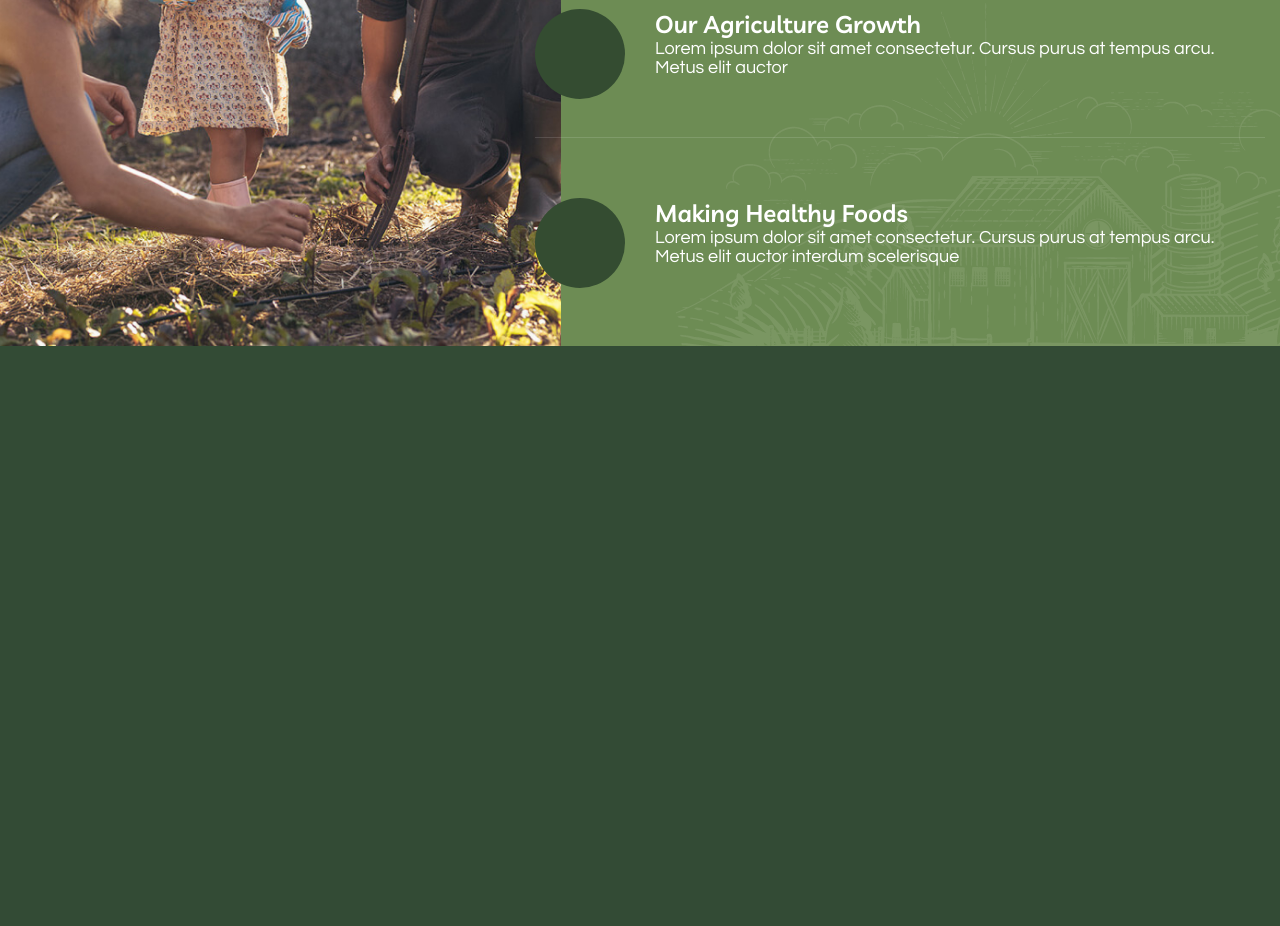
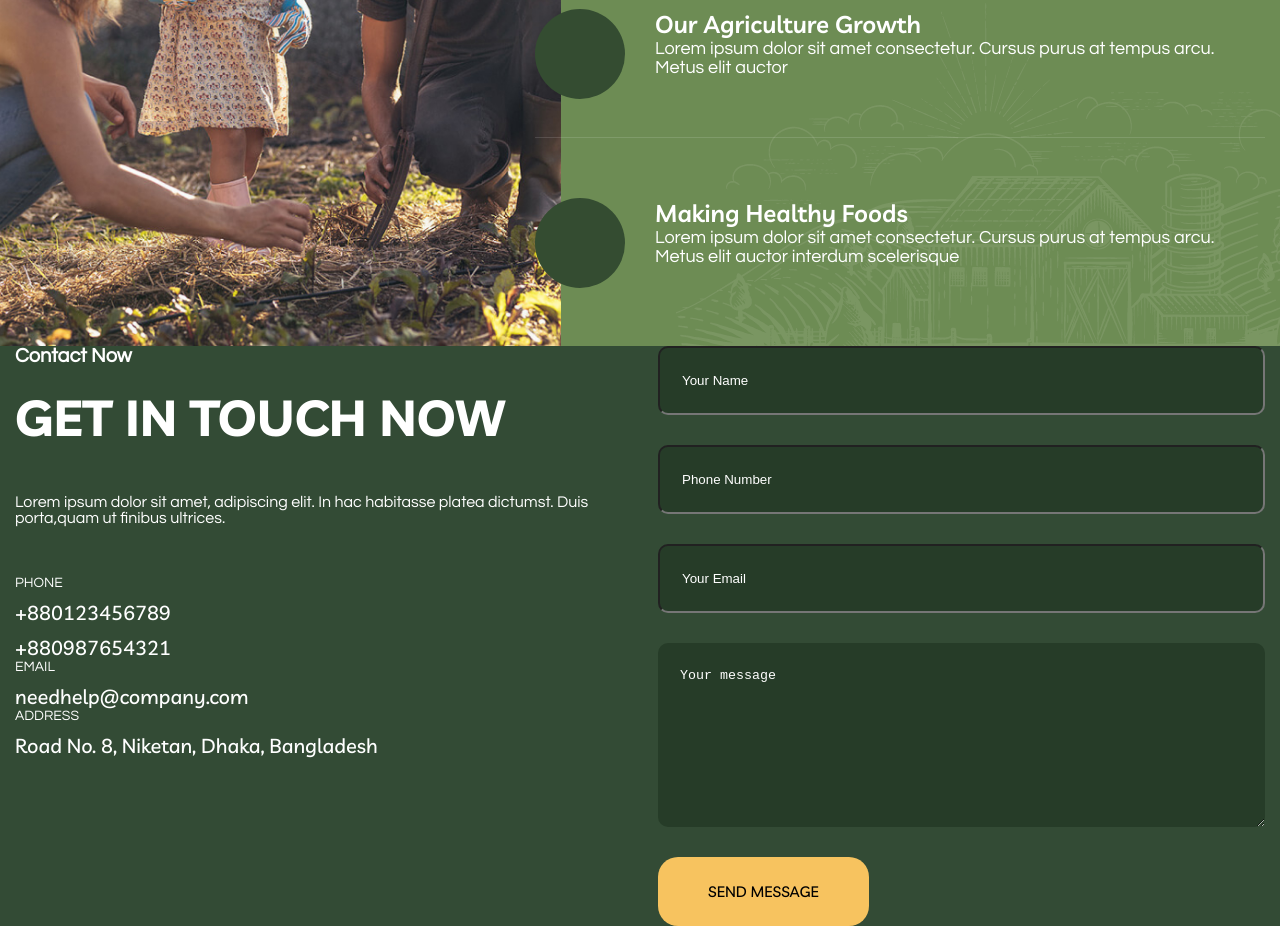
Before and after one commit to Sergili7717/smart-agro-uz-mahmud, a plain HTML site: page index.html in a window 1280 px wide. Shown: the part 4601-5527 px from the top of the page. Before the commit the page ends 4947 px from the top, so only its background shows below. Drawn offline with Linux system fonts and the light colour scheme.

Commit message:
25.06.24

```diff
--- a/index.html
+++ b/index.html
@@ -347,5 +347,39 @@
         </div>
       </div>
     </section>
+    <section class="contact">
+        <div class="container contact__container">
+          <div class="contact__left">
+            <h2>Contact Now</h2>
+            <h3>GET IN TOUCH NOW</h3>
+            <p>
+              Lorem ipsum dolor sit amet, adipiscing elit. In hac habitasse
+              platea dictumst. Duis porta,quam ut finibus ultrices.
+            </p>
+            <div>
+              <span> PHONE </span>
+              <a href="tel:+880123456789">+880123456789</a>
+              <a href="tel:+880987654321">+880987654321</a>
+            </div>
+            <div>
+              <span>Email</span>
+              <a href="email:needhelp@company.com">needhelp@company.com</a>
+            </div>
+            <div>
+              <span>Address</span>
+              <a href="address:Road No. 8, Niketan, Dhaka, Bangladesh"
+                >Road No. 8, Niketan, Dhaka, Bangladesh</a
+              >
+            </div>
+          </div>
+          <div class="contact__form">
+            <input type="text" name="firstname" placeholder="Your Name">
+            <input type="text" name="phone" placeholder="Phone Number">
+            <input type="email" name="email" placeholder="Your Email">
+            <textarea name="message" placeholder="Your message"></textarea>
+            <button class="u-btn">Send Message</button>
+          </div>
+        </div>
+    </section>
   </body>
 </html>
--- a/style.css
+++ b/style.css
@@ -670,3 +670,77 @@ header {
     transform: translateX(-50%);
   }
 }
+.contact{
+
+}
+.contact__container {
+  display: flex;
+}
+.contact__left {
+  max-width: 643px;
+  & h2 {
+    font-size: 20px;
+  }
+  & h3 {
+    font-size: 50px;
+    font-family: 'Livvic';
+    font-weight: 700;
+    margin: 20px 0 45px;
+  }
+  & >p{
+    margin-bottom: 50px;
+    & ~ div {
+      display: flex;
+      flex-direction: column;
+      & span {
+        font-size: 14px;
+        flex-wrap: 400;
+        text-transform: uppercase;
+      }
+      & a {
+        font-size: 20px;
+        font-weight: 500;
+        font-family: "Livvic";
+        margin-top: 10px;
+
+      }
+
+    }
+  }
+}
+.contact__form{
+  flex-grow: 1;
+  display: flex;
+  flex-direction: column;
+  gap: 30px;
+  & input{
+    padding: 25px 22px;
+    background-color: #263c28;
+    border-radius: 10px;
+    &::placeholder{
+      color: #fff;
+    }
+  }
+  & textarea{
+    border: none;
+    height: 184px;
+    padding: 25px 22px;
+    background-color: #263c28;
+    border-radius: 10px;
+    &::placeholder{
+    color: #fff;
+    }
+  }
+
+}
+.u-btn{
+  padding: 25px 50px;
+  background-color: #f7c35f;
+  font-size: 15px;
+  font-family: 'Livvic';
+  font-weight: 500;
+  text-transform: uppercase;
+  border-radius: 20px;
+  width: fit-content;
+  border-style: none;
+}
```
